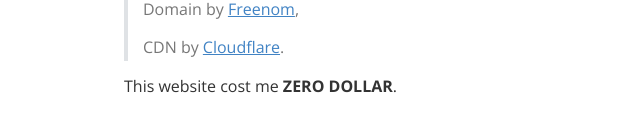
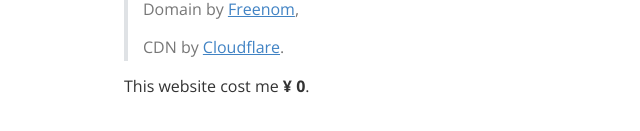
Before and after one commit to bohanjun/Get-A-Free-Website, a plain HTML site: page index.html in a window 1280 px wide. Shown: the part 197-328 px from the top of the page, without its empty margins (116-756 px from the left). Drawn offline with nearby package versions, Linux system fonts and the light colour scheme.

Commit message:
Update index.html

```diff
--- a/index.html
+++ b/index.html
@@ -17,7 +17,7 @@
             <p><span>Domain by</span> <a href='https://www.freenom.com/'><span>Freenom</span></a><span>,</span></p>
             <p><span>CDN by</span> <a href='https://www.cloudflare.com/'><span>Cloudflare</span></a><span>.</span></p>
         </blockquote>
-        <p><span>This website cost me</span> <strong><span>ZERO DOLLAR</span></strong><span>.</span></p>
+        <p><span>This website cost me</span> <strong><span>&yen; 0</span></strong><span>.</span></p>
     </div>
 </body>
 
```
